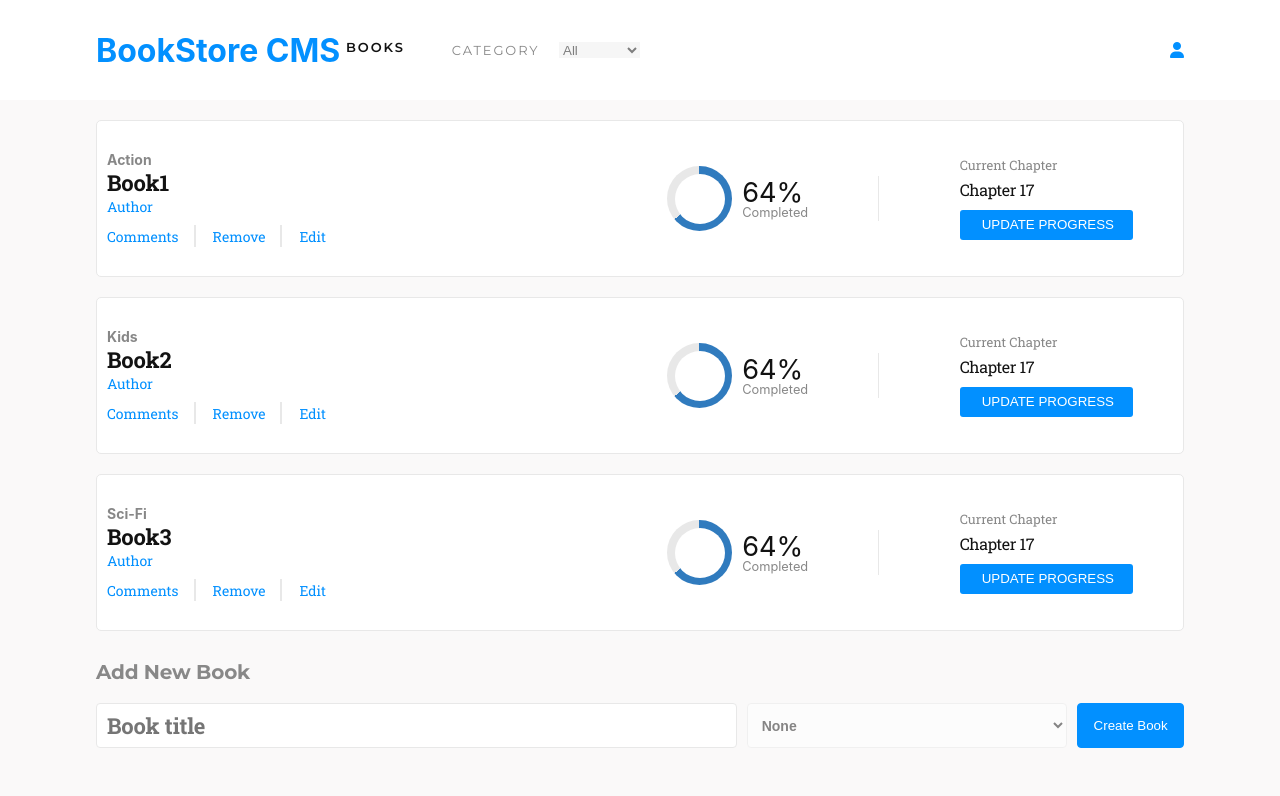
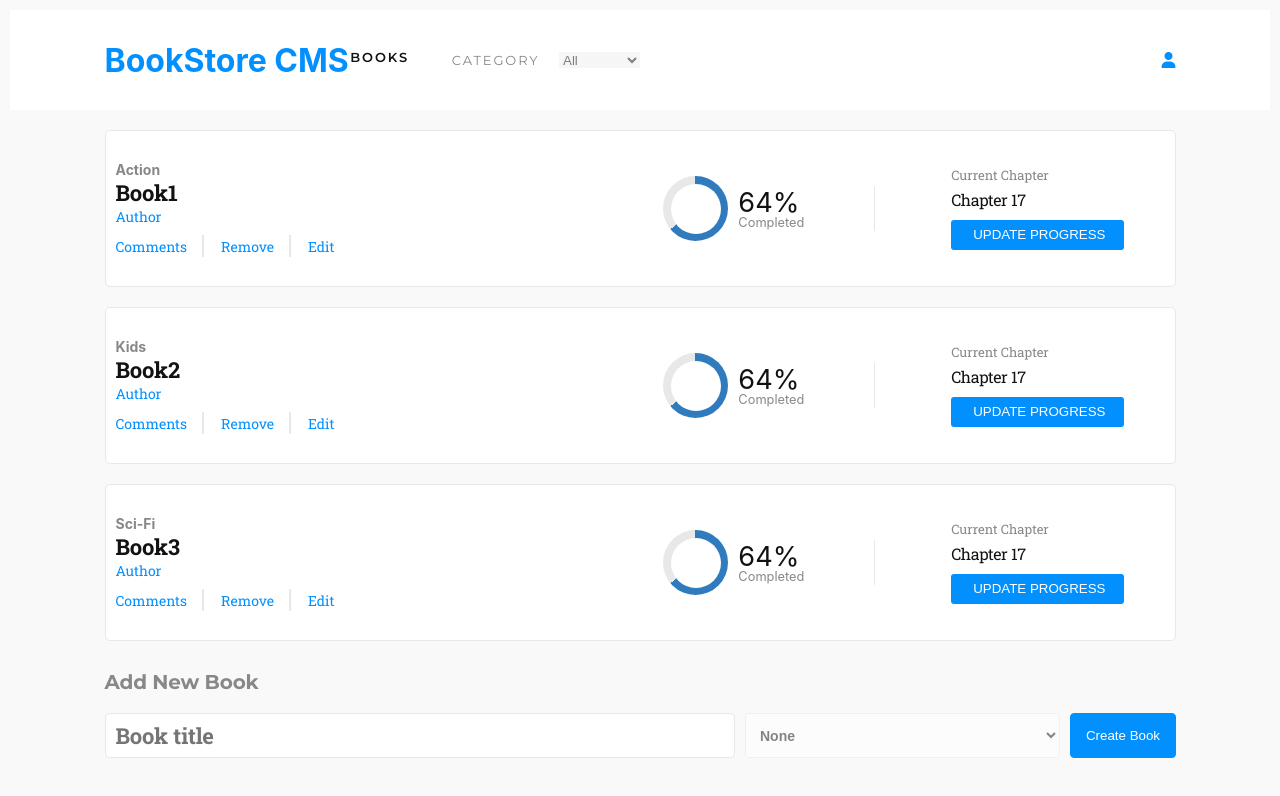
Before and after one commit to LamiaSristy/Book-Store, a React (Create React App) app: page / in a window 1280 px wide. Shown: the top 796 px of the page. Built offline with nearby package versions, Linux system fonts and the light colour scheme.

Commit message:
Fix CSS stylelint errors

```diff
--- a/src/stylesheets/bookForm.css
+++ b/src/stylesheets/bookForm.css
@@ -16,14 +16,14 @@ form {
   width: 174px;
   height: 24px;
   margin: 29px 524px 19px 0;
-  font-family: Montserrat;
+  font-family: Montserrat, 'Segoe UI', Tahoma, Geneva, Verdana, sans-serif;
   font-size: 20px;
   font-weight: bold;
   font-stretch: normal;
   font-style: normal;
   line-height: normal;
   letter-spacing: -0.18px;
-  color: #888888;
+  color: #888;
 }
 
 .form-control {
@@ -32,7 +32,7 @@ form {
   padding: 10px;
   border-radius: 4px;
   border: solid 1px #e8e8e8;
-  background-color: #ffffff;
+  background-color: #fff;
 }
 
 form input {
@@ -44,10 +44,10 @@ form select {
 }
 
 .btn-create {
-  background-color: var(--azure);;
-  border: solid 1px var(--azure);;
+  background-color: var(--azure);
+  border: solid 1px var(--azure);
   border-radius: 4px;
-  color: #ffffff;
+  color: #fff;
   height: 45px;
   width: 10%;
 }
--- a/src/stylesheets/filterstyles.css
+++ b/src/stylesheets/filterstyles.css
@@ -10,7 +10,7 @@
   width: 59px;
   height: 30px;
   margin: 18px 41px 11px 0;
-  font-family: Montserrat;
+  font-family: Montserrat, 'Segoe UI', Tahoma, Geneva, Verdana, sans-serif;
   font-size: 13px;
   font-weight: 600;
   font-stretch: normal;
@@ -26,7 +26,7 @@
   justify-content: space-between;
   height: 16px;
   opacity: 0.5;
-  font-family: Montserrat;
+  font-family: Montserrat, 'Segoe UI', Tahoma, Geneva, Verdana, sans-serif;
   font-size: 13px;
   font-weight: normal;
   font-stretch: normal;
--- a/src/stylesheets/index.css
+++ b/src/stylesheets/index.css
@@ -15,7 +15,7 @@
 }
 
 body {
-  margin: 10;
+  margin: 10px;
   font-family:
     -apple-system,
     BlinkMacSystemFont,
```
